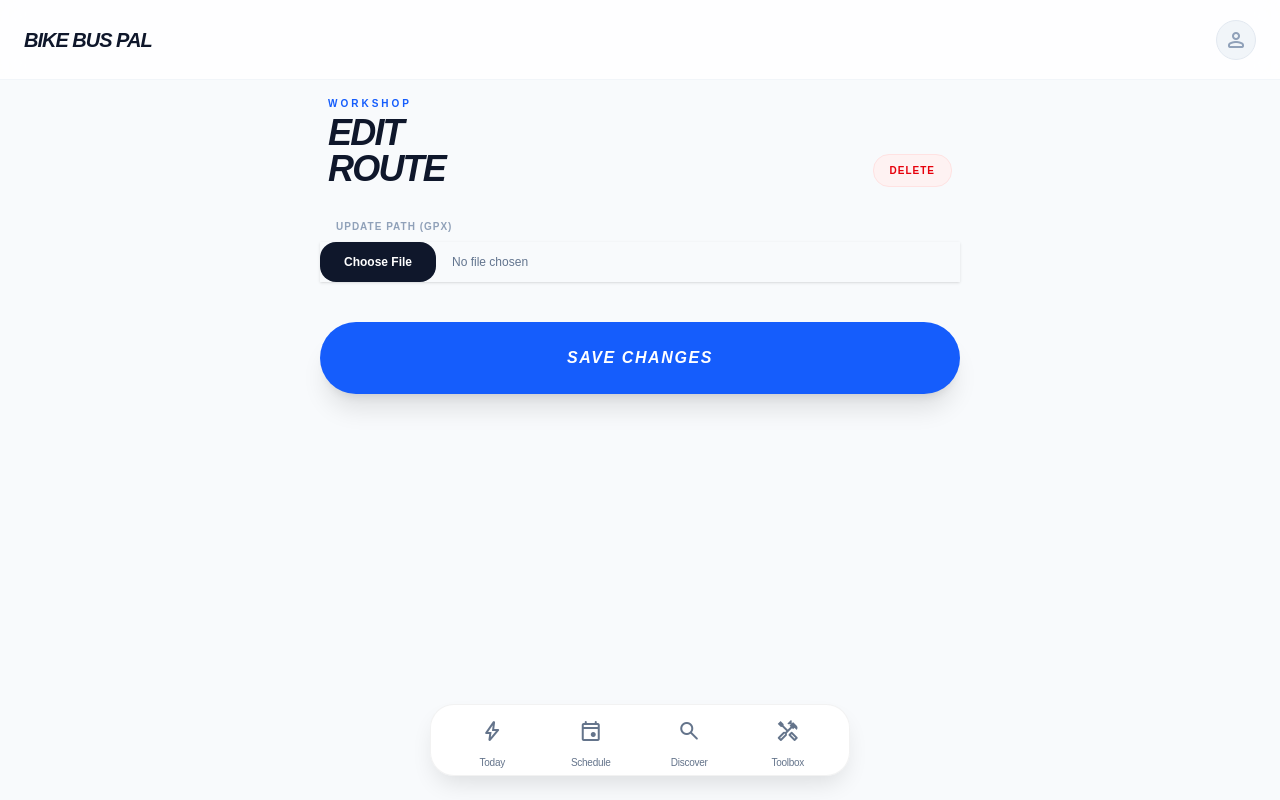
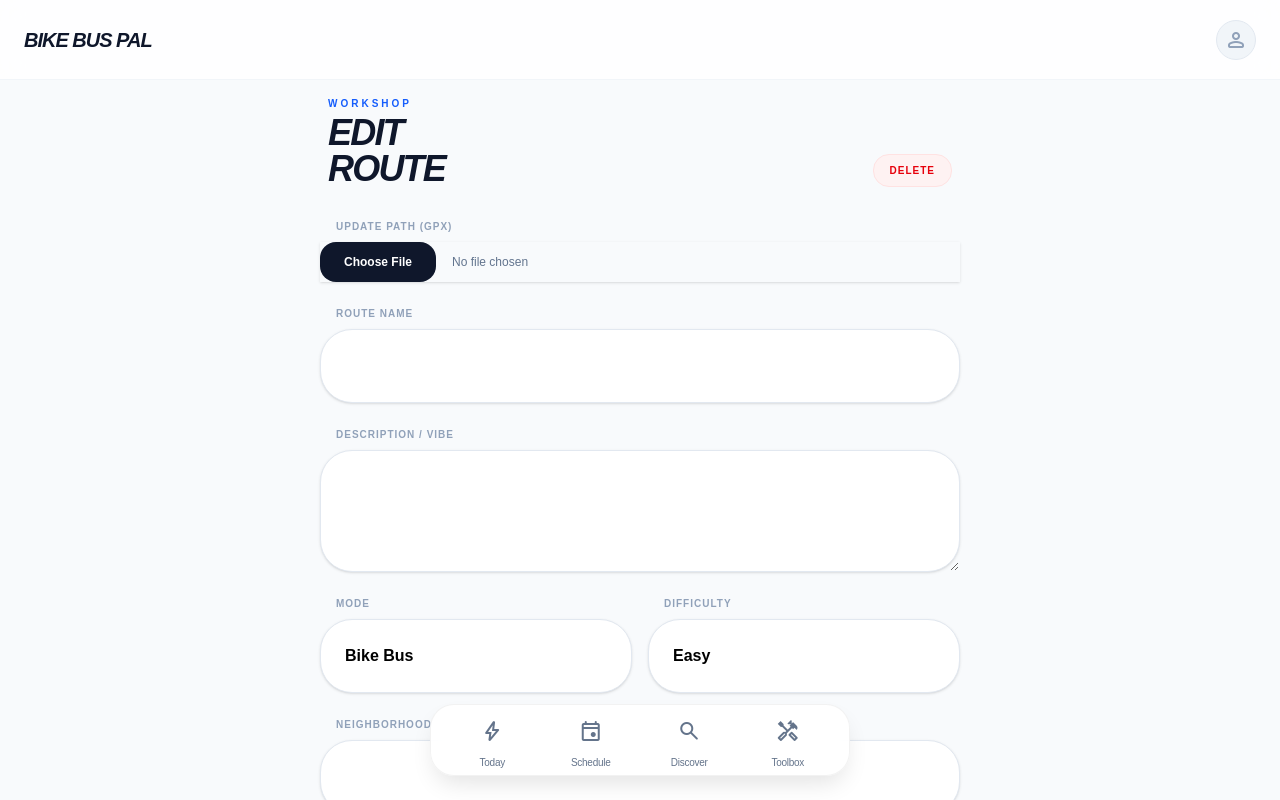
Before and after one commit to revoltlution/bikebuspal-app, a Next.js app: page /routes/edit/1 in a window 1280 px wide. Built offline with nearby package versions, Linux system fonts and the light colour scheme; no server answers; the database is empty.

Commit message:
try route edit again

```diff
--- a/app/routes/edit/[id]/page.tsx
+++ b/app/routes/edit/[id]/page.tsx
@@ -6,16 +6,16 @@
 import { doc, getDoc, updateDoc, deleteDoc, serverTimestamp } from "firebase/firestore";
 import { db, auth } from "@/src/lib/firebase/client";
 
-// Dynamically load MapControl for previewing
 const MapPreview = dynamic(() => import("@/src/components/MapControl"), { ssr: false });
 
 export default function EditRoutePage() {
   const { id } = useParams();
   const router = useRouter();
+
   const [loading, setLoading] = useState(true);
   const [saving, setSaving] = useState(false);
 
-  // State
+  // All Inputs State
   const [routeName, setRouteName] = useState("");
   const [description, setDescription] = useState("");
   const [mode, setMode] = useState("bike bus");
@@ -23,8 +23,6 @@
   const [neighborhood, setNeighborhood] = useState("");
   const [tags, setTags] = useState<string[]>([]);
   const [tagInput, setTagInput] = useState("");
-
-  // GPX Specific State
   const [coords, setCoords] = useState<{lat: number, lng: number}[]>([]);
 
   useEffect(() => {
@@ -33,7 +31,6 @@
       try {
         const docRef = doc(db, "routes", id as string);
         const docSnap = await getDoc(docRef);
-
         if (docSnap.exists()) {
           const data = docSnap.data();
           setRouteName(data.name || "");
@@ -42,7 +39,7 @@
           setDifficulty(data.difficulty || "easy");
           setNeighborhood(data.neighborhood || "");
           setTags(data.tags || []);
-          setCoords(data.coordinates || []); // Load existing path
+          setCoords(data.coordinates || []);
         }
       } catch (err) {
         console.error("Fetch error:", err);
@@ -56,22 +53,16 @@
   const handleGpxUpload = async (e: React.ChangeEvent<HTMLInputElement>) => {
     const file = e.target.files?.[0];
     if (!file) return;
-
     const text = await file.text();
     const parser = new DOMParser();
     const xml = parser.parseFromString(text, "text/xml");
     const points = Array.from(xml.getElementsByTagName("trkpt"));
-
     const parsedCoords = points
       .map((pt) => ({
         lat: parseFloat(pt.getAttribute("lat") || "0"),
         lng: parseFloat(pt.getAttribute("lon") || "0"),
       }))
-      .filter((point, i, arr) => {
-        if (i === 0) return true;
-        return point.lat !== arr[i - 1].lat || point.lng !== arr[i - 1].lng;
-      });
-
+      .filter((point, i, arr) => i === 0 || point.lat !== arr[i - 1].lat || point.lng !== arr[i - 1].lng);
     setCoords(parsedCoords);
   };
 
@@ -87,61 +78,58 @@
         difficulty,
         neighborhood,
         tags,
-        coordinates: coords, // Update with the (potentially new) coordinates
+        coordinates: coords,
         updatedAt: serverTimestamp(),
       });
       router.push("/toolbox/routes");
     } catch (err) {
-      console.error("Update error:", err);
-      alert("Failed to save changes.");
+      console.error(err);
+      alert("Failed to save.");
     } finally {
       setSaving(false);
     }
   };
 
   const handleDelete = async () => {
-        // Adding 'window.' prefix prevents "Cannot find name 'confirm'" IDE errors
-        const confirmed = window.confirm("Permanently delete this route? This cannot be undone.");
+    const confirmed = window.confirm("Permanently delete this route?");
     if (!confirmed) return;
-
     setSaving(true);
     try {
       await deleteDoc(doc(db, "routes", id as string));
       router.push("/toolbox/routes");
     } catch (err) {
-        console.error("Delete error:", err);
-        alert("Failed to delete.");
+      console.error(err);
     } finally {
       setSaving(false);
     }
   };
 
-  if (loading) return <div className="p-20 font-black italic uppercase text-slate-300 animate-pulse text-center">Loading Path...</div>;
+  const addTag = () => {
+    if (tagInput && !tags.includes(tagInput.toLowerCase())) {
+      setTags([...tags, tagInput.toLowerCase().trim()]);
+      setTagInput("");
+    }
+  };
+
+  if (loading) return <div className="fixed inset-0 flex items-center justify-center font-black uppercase italic text-slate-300">Loading Workshop...</div>;
 
   return (
     <div className="fixed inset-0 overflow-y-scroll bg-slate-50">
       <div className="max-w-2xl mx-auto px-4 pt-24 pb-40 flex flex-col gap-8">
 
-        {/* HEADER */}
         <header className="flex justify-between items-end px-2">
           <div>
             <p className="text-blue-600 text-[10px] font-black uppercase tracking-[0.3em] mb-1">Workshop</p>
             <h2 className="text-4xl font-black italic uppercase tracking-tighter text-slate-900 leading-none">Edit <br/>Route</h2>
           </div>
-          <button onClick={handleDelete} className="bg-red-50 text-red-600 px-4 py-2 rounded-2xl text-[10px] font-black uppercase tracking-widest border border-red-100 active:bg-red-600 active:text-white transition-all">Delete</button>
+          <button type="button" onClick={handleDelete} className="bg-red-50 text-red-600 px-4 py-2 rounded-2xl text-[10px] font-black uppercase tracking-widest border border-red-100">Delete</button>
         </header>
 
         <form onSubmit={handleUpdate} className="flex flex-col gap-6">
-          {/* GPX SWAP & PREVIEW */}
+          {/* GPX & Preview */}
           <div className="flex flex-col gap-2">
             <label className="text-[10px] font-black uppercase tracking-widest text-slate-400 px-4">Update Path (GPX)</label>
-            <input
-              type="file"
-              accept=".gpx"
-              onChange={handleGpxUpload}
-              className="block w-full text-xs text-slate-500 file:mr-4 file:py-3 file:px-6 file:rounded-2xl file:border-0 file:font-black file:bg-slate-900 file:text-white shadow-sm"
-            />
-
+            <input type="file" accept=".gpx" onChange={handleGpxUpload} className="block w-full text-xs text-slate-500 file:mr-4 file:py-3 file:px-6 file:rounded-2xl file:border-0 file:font-black file:bg-slate-900 file:text-white shadow-sm" />
             {coords.length > 0 && (
               <div className="mt-2 h-48 w-full rounded-[2rem] overflow-hidden border border-slate-200 shadow-sm">
                 <MapPreview key={`preview-${coords.length}`} customData={coords} />
@@ -149,14 +137,64 @@
             )}
           </div>
 
-          {/* ... (Keep Name, Description, Mode, Difficulty inputs from previous version) */}
+          {/* Route Name */}
+          <div className="flex flex-col gap-2">
+            <label className="text-[10px] font-black uppercase tracking-widest text-slate-400 px-4">Route Name</label>
+            <input value={routeName} onChange={(e) => setRouteName(e.target.value)} className="p-6 bg-white rounded-[2rem] border border-slate-200 font-bold outline-none shadow-sm" />
+          </div>
 
-          <button
-            type="submit"
-            disabled={saving}
-            className="bg-blue-600 text-white py-6 rounded-[2.5rem] font-black italic uppercase tracking-widest shadow-xl active:scale-95 transition-all mt-4 disabled:opacity-50"
-          >
-            {saving ? "Updating Cloud..." : "Save Changes"}
+          {/* Description */}
+          <div className="flex flex-col gap-2">
+            <label className="text-[10px] font-black uppercase tracking-widest text-slate-400 px-4">Description / Vibe</label>
+            <textarea value={description} onChange={(e) => setDescription(e.target.value)} rows={3} className="p-6 bg-white rounded-[2rem] border border-slate-200 font-bold outline-none shadow-sm" />
+          </div>
+
+          {/* Mode & Difficulty */}
+          <div className="grid grid-cols-2 gap-4">
+            <div className="flex flex-col gap-2">
+              <label className="text-[10px] font-black uppercase tracking-widest text-slate-400 px-4">Mode</label>
+              <select value={mode} onChange={(e) => setMode(e.target.value)} className="p-6 bg-white rounded-[2rem] border border-slate-200 font-bold appearance-none shadow-sm">
+                <option value="bike bus">Bike Bus</option>
+                <option value="walking school bus">Walking Bus</option>
+                <option value="scooter">Scooter</option>
+                <option value="gravel bike">Gravel Bike</option>
+              </select>
+            </div>
+            <div className="flex flex-col gap-2">
+              <label className="text-[10px] font-black uppercase tracking-widest text-slate-400 px-4">Difficulty</label>
+              <select value={difficulty} onChange={(e) => setDifficulty(e.target.value)} className="p-6 bg-white rounded-[2rem] border border-slate-200 font-bold appearance-none shadow-sm">
+                <option value="easy">Easy</option>
+                <option value="medium">Medium</option>
+                <option value="hard">Hard</option>
+              </select>
+            </div>
+          </div>
+
+          {/* Neighborhood */}
+          <div className="flex flex-col gap-2">
+            <label className="text-[10px] font-black uppercase tracking-widest text-slate-400 px-4">Neighborhood</label>
+            <input value={neighborhood} onChange={(e) => setNeighborhood(e.target.value)} className="p-6 bg-white rounded-[2rem] border border-slate-200 font-bold shadow-sm outline-none" />
+          </div>
+
+          {/* Tags */}
+          <div className="flex flex-col gap-2">
+            <label className="text-[10px] font-black uppercase tracking-widest text-slate-400 px-4">Tags</label>
+            <div className="flex flex-wrap gap-2 px-4 mb-2">
+              {tags.map(tag => (
+                <span key={tag} className="bg-slate-900 text-white text-[9px] font-black uppercase px-3 py-1 rounded-full flex items-center gap-2">
+                  {tag}
+                  <button type="button" onClick={() => setTags(tags.filter(t => t !== tag))}>×</button>
+                </span>
+              ))}
+            </div>
+            <div className="flex gap-2 px-2">
+              <input value={tagInput} onChange={(e) => setTagInput(e.target.value)} className="flex-1 p-5 bg-white rounded-2xl border border-slate-200 font-bold text-xs outline-none shadow-sm" placeholder="Add tag..." onKeyDown={(e) => e.key === 'Enter' && (e.preventDefault(), addTag())} />
+              <button type="button" onClick={addTag} className="bg-blue-600 text-white px-8 rounded-2xl font-black italic">ADD</button>
+            </div>
+          </div>
+
+          <button type="submit" disabled={saving} className="bg-slate-900 text-white py-6 rounded-[2.5rem] font-black italic uppercase tracking-widest shadow-xl active:scale-95 transition-all mt-4 disabled:opacity-50">
+            {saving ? "Updating Cloud..." : "Update Route"}
           </button>
         </form>
       </div>
```
Lines whose indentation alone changed are shown as unchanged.
